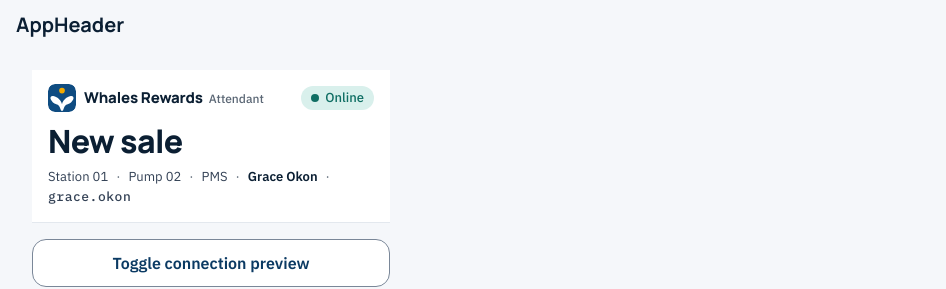
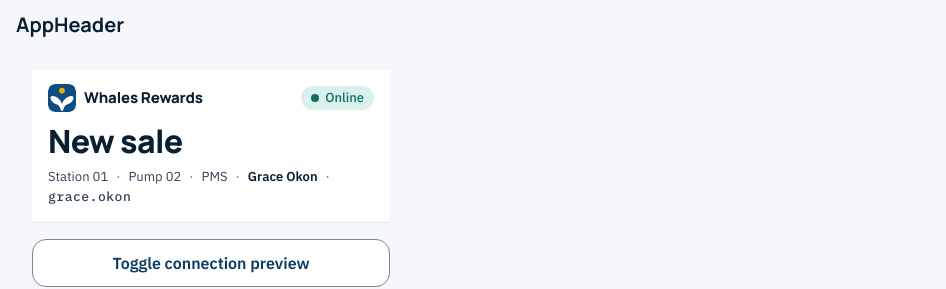
Before and after one commit to Adeboyemoses/Whalesreward, a Next.js app: page /dev/gallery in a window 1280 px wide. Shown: the part 281-570 px from the top of the page, without its empty margins (0-946 px from the left). Built offline with nearby package versions, Linux system fonts and the light colour scheme.

Commit message:
fix(ui): keep wordmark intact and stack narrow loyalty metadata

```diff
--- a/src/styles/app.css
+++ b/src/styles/app.css
@@ -61,7 +61,26 @@ body {
   min-width: 0;
 }
 .wr-brand-name {
-  white-space: normal;
+  white-space: nowrap;
+}
+.wr-brand > img,
+.wr-header-top > .wr-pill {
+  flex-shrink: 0;
+}
+/* Yield the surface label to the wordmark/pill based on available header space. */
+.wr-header,
+.wr-loyalty-card {
+  container-type: inline-size;
+}
+@container (max-width: 340px) {
+  .wr-header .wr-brand-surface {
+    display: none;
+  }
+  .wr-loyalty-card .wr-loyalty-foot {
+    flex-direction: column;
+    align-items: flex-start;
+    gap: var(--space-1);
+  }
 }
 .wr-context,
 .wr-kv-row dd,
--- a/src/ui/data-display.tsx
+++ b/src/ui/data-display.tsx
@@ -97,7 +97,12 @@ export function LoyaltyCard({
           <b>{name}</b>
           <div className="wr-sub">
             {category}
-            {customerId && ` · ${customerId}`}
+            {customerId && (
+              <>
+                {" · "}
+                <span className="wr-mono">{customerId}</span>
+              </>
+            )}
           </div>
         </div>
         <div className="wr-sub">Whales Energy · {station}</div>
--- a/src/ui/navigation.tsx
+++ b/src/ui/navigation.tsx
@@ -25,7 +25,8 @@ export function Brand({ surface = "Attendant" }: { surface?: string }) {
     <span className="wr-brand">
       <Image src="/design-system/mark.svg" alt="" width={28} height={28} />
       <span className="wr-brand-name">
-        Whales Rewards<span>{surface}</span>
+        Whales Rewards
+        {surface && <span className="wr-brand-surface">{surface}</span>}
       </span>
     </span>
   );
```
